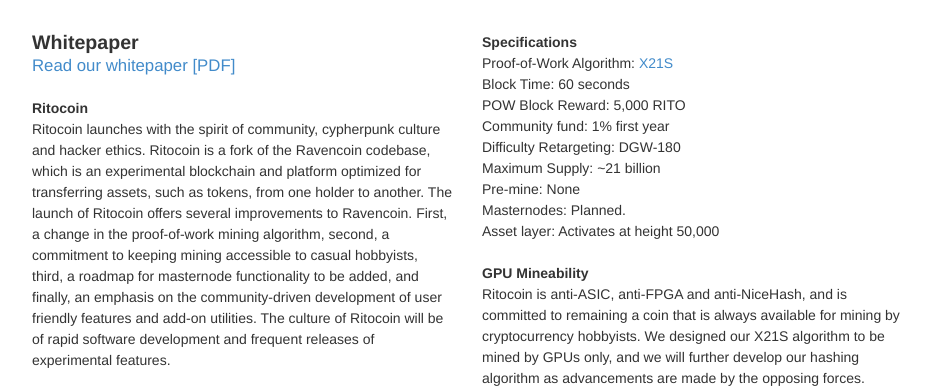
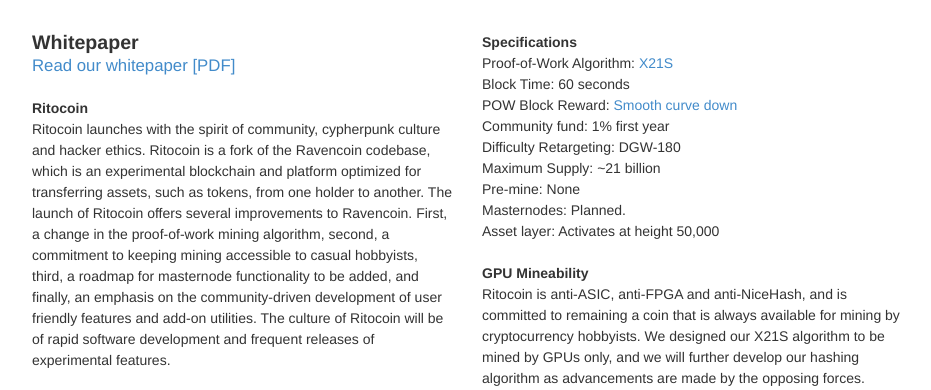
Before and after one commit to jaspr300/Ritocoin.org, a PHP site: page / in a window 1280 px wide. Shown: the part 726-1116 px from the top of the page, without its empty margins (173-1104 px from the left). Run offline with PHP 8.4, Linux system fonts and the light colour scheme.

Commit message:
Added block reward schedule

```diff
--- a/index.php
+++ b/index.php
@@ -65,7 +65,7 @@ Through early 2019, we will be conducting open conversations about this topic wi
           <strong>Specifications</strong><br>
 Proof-of-Work Algorithm: <a href="https://github.com/RitoProject/x21s_hash" target="_x21s">X21S</a><BR>
 Block Time: 60 seconds<BR>
-POW Block Reward: 5,000 RITO<BR>
+POW Block Reward: <a href="/docs/rewards.php">Smooth curve down</a><BR>
 Community fund: 1% first year<BR>
 Difficulty Retargeting: DGW-180<BR>
 Maximum Supply: ~21 billion<BR>
```
